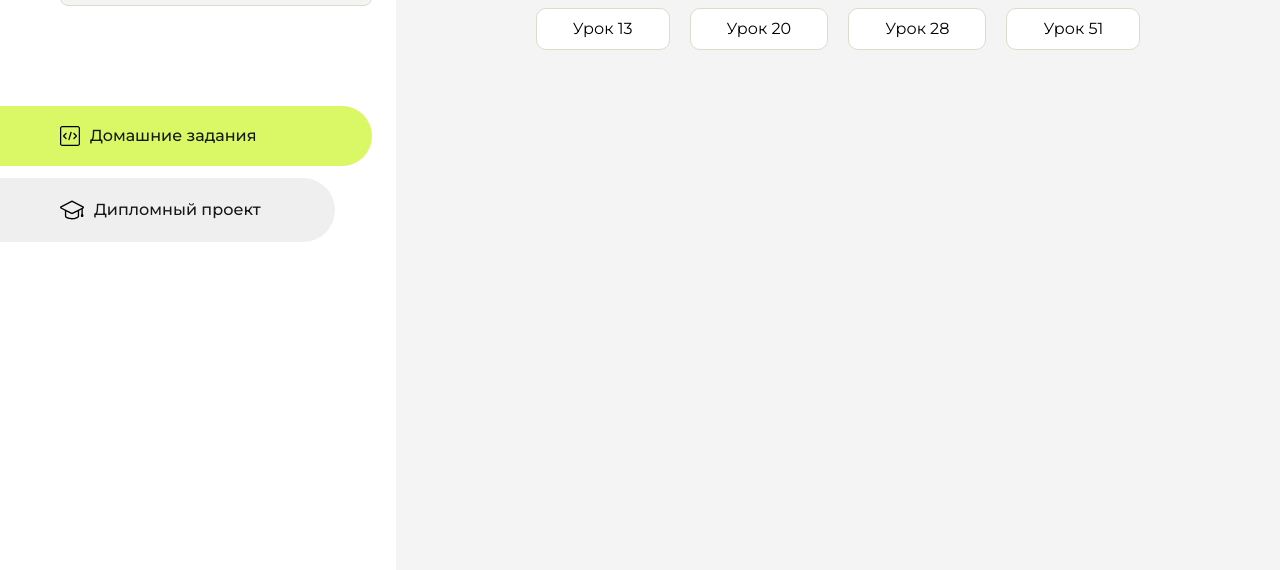
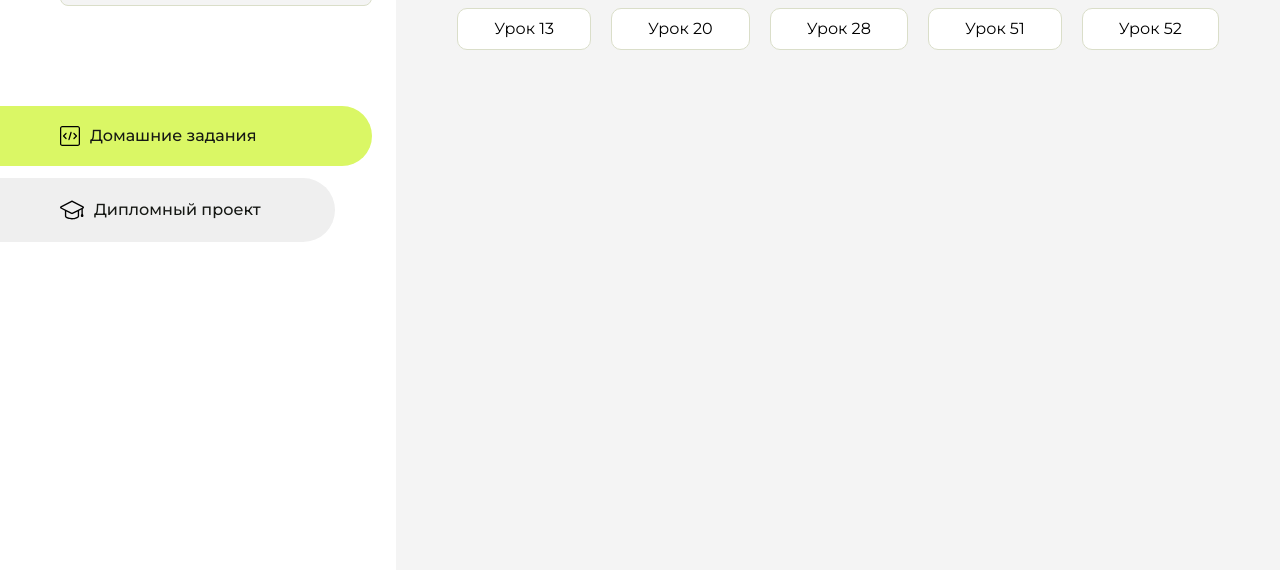
Before and after one commit to Vladimir-vam/homework, a plain HTML site: page index.html in a window 1280 px wide. Shown: the part 230-800 px from the top of the page. Drawn offline with Linux system fonts and the light colour scheme.

Commit message:
Update index.html

```diff
--- a/index.html
+++ b/index.html
@@ -104,6 +104,9 @@
                     <li class="content__list-item">
                         <a href="hacker whit/index.html">Урок 51</a>
                     </li>
+                    <li class="content__list-item">
+                        <a href="hacker whit/index.html">Урок 52</a>
+                    </li>
                 </ul>
             </div>
             <div class="content__block hidden" id="diplomBlock">
```
